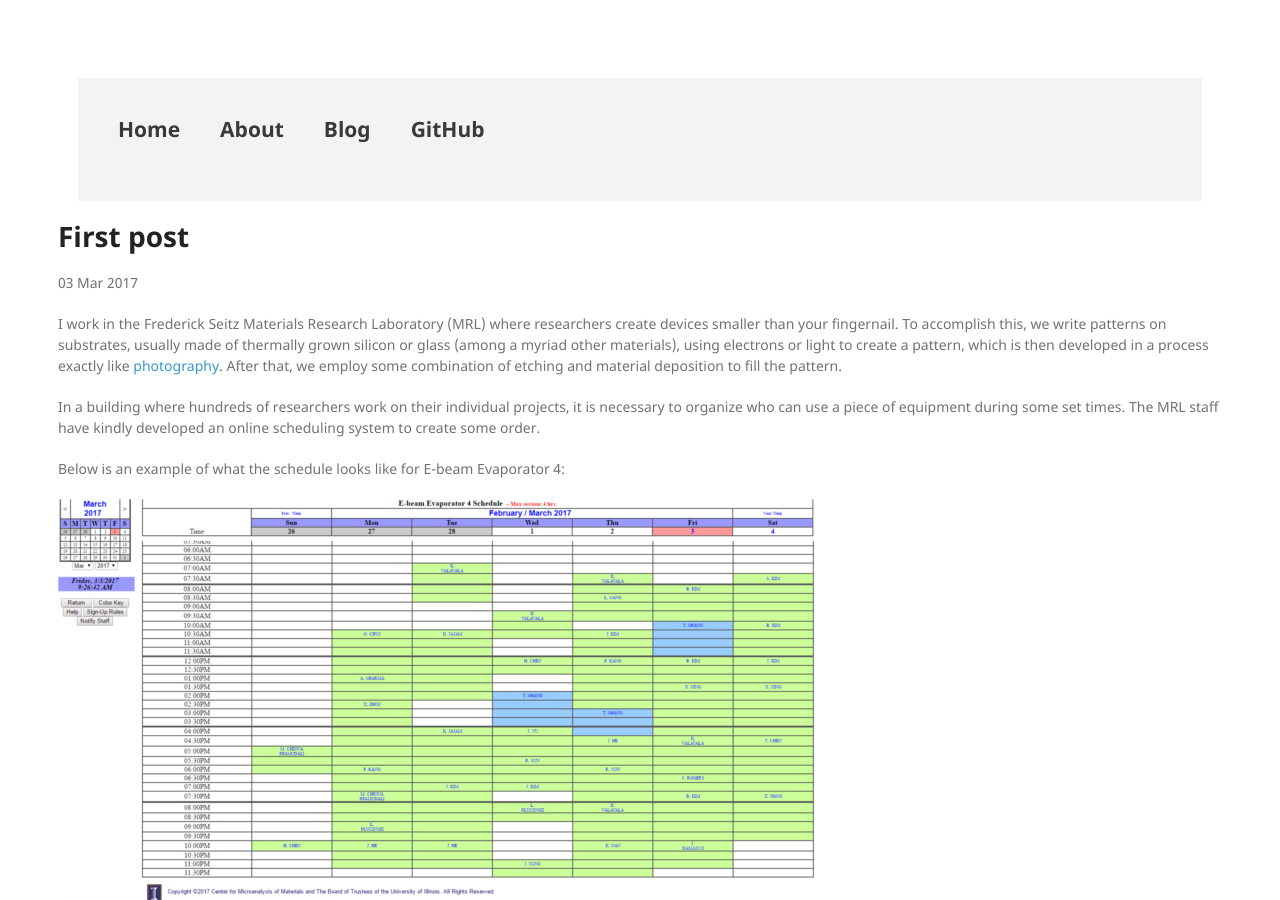
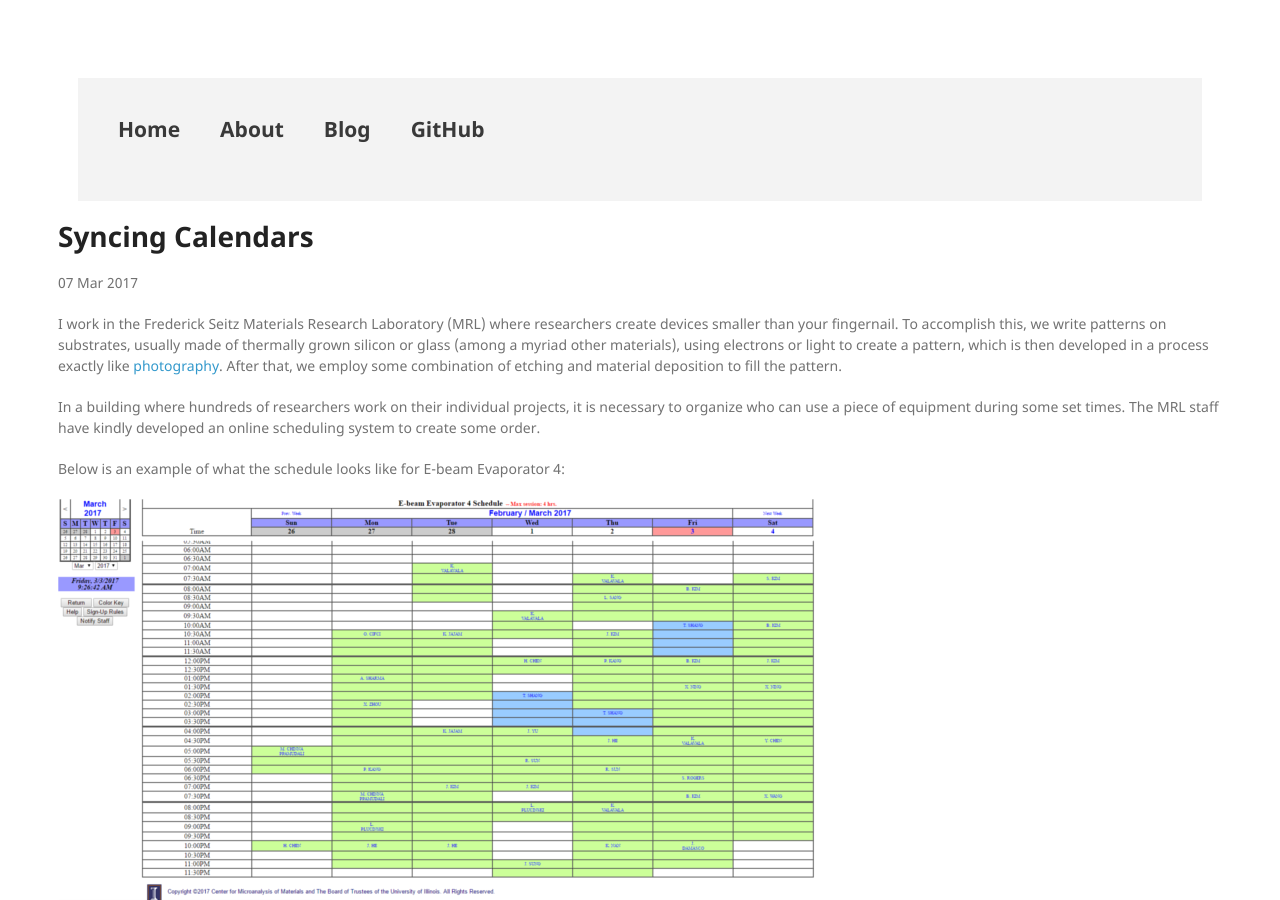
Before and after one commit to pbnjeff89/pbnjeff89.github.io, a Jekyll site: the page built from _posts/2017-03-07-MRL-GCal-Sync.md, in a window 1280 px wide and 900 px high. Built offline with Jekyll 4.4.1, drawn with Linux system fonts in a browser that asks for light colours.

```diff
--- a/_posts/2017-03-07-MRL-GCal-Sync.md
+++ b/_posts/2017-03-07-MRL-GCal-Sync.md
@@ -1,7 +1,7 @@
 ---
 layout: post
-title: "First post"
-date: 2017-03-03
+title: "Syncing Calendars"
+date: 2017-03-07
 ---
 
 I work in the Frederick Seitz Materials Research Laboratory (MRL) where researchers create devices smaller than your fingernail. To accomplish this, we write patterns on substrates, usually made of thermally grown silicon or glass (among a myriad other materials), using electrons or light to create a pattern, which is then developed in a process exactly like [photography](https://en.wikipedia.org/wiki/Photography). After that, we employ some combination of etching and material deposition to fill the pattern.
```
Also changed, not shown: _posts/2017-03-03-First-Post.md (+1 -1 lines).
